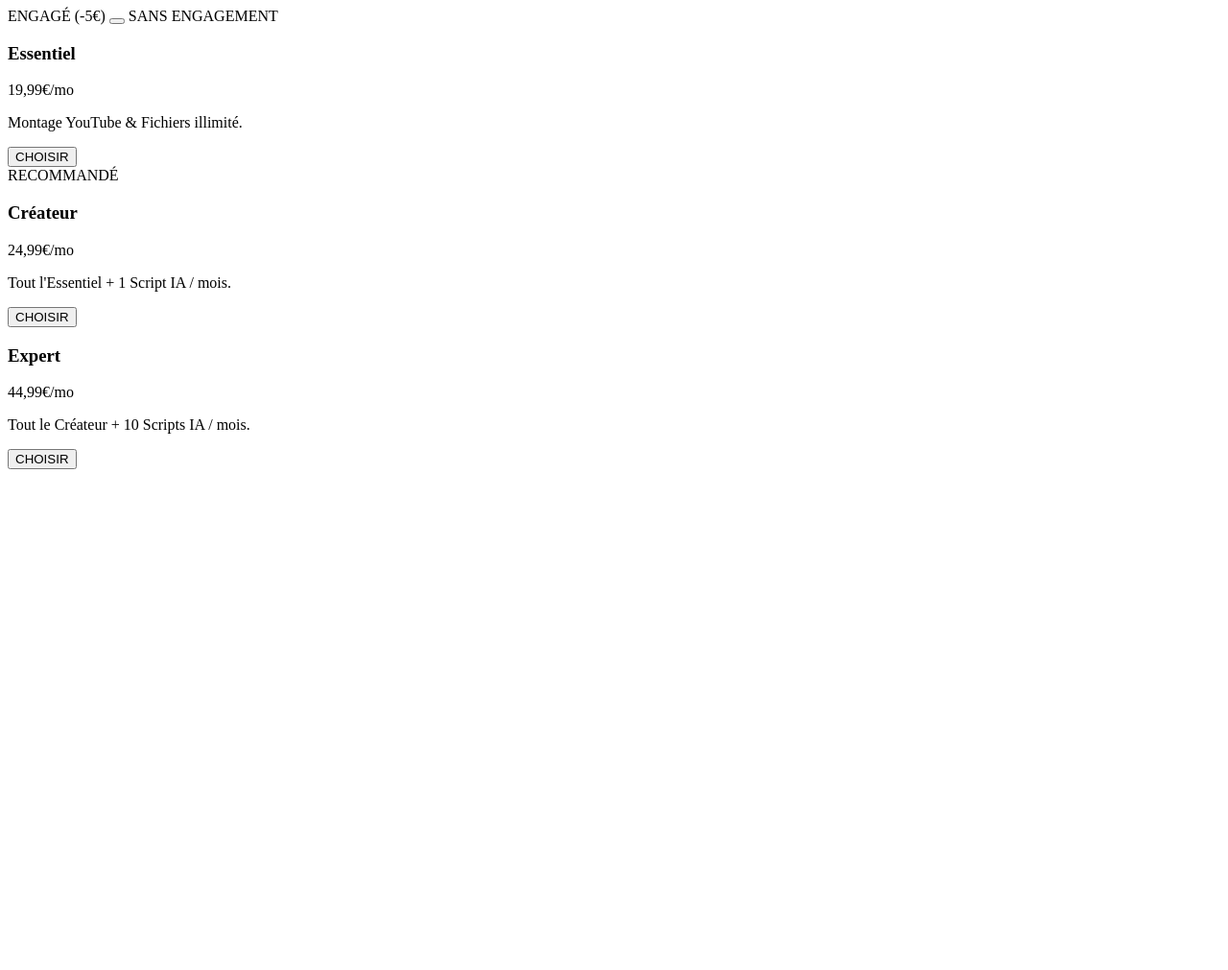
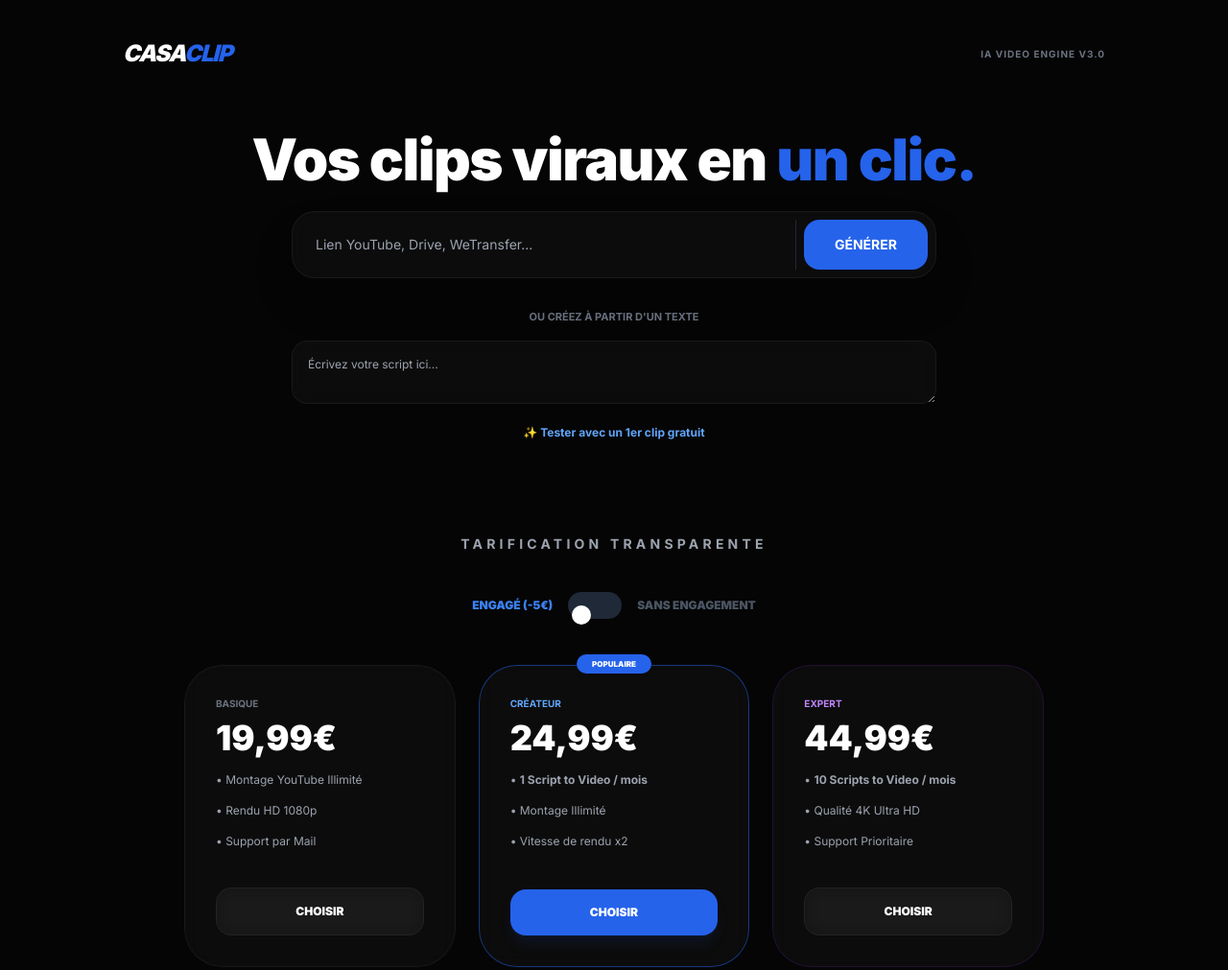
Before and after one commit to Casamarss13/CasaAI, a plain HTML site: page index.html in a window 1280 px wide. Shown: the top 1011 px of the page at 96% size. Before the commit the page ends 800 px from the top, so only its background shows below. Drawn offline with nearby package versions, Linux system fonts and the light colour scheme.

Commit message:
index.html

```diff
--- a/index.html
+++ b/index.html
@@ -1,34 +1,108 @@
-<div class="flex justify-center items-center space-x-4 mb-10">
-    <span id="labelEngage" class="text-xs font-bold text-blue-400">ENGAGÉ (-5€)</span>
-    <button onclick="toggleBilling()" id="toggleBtn" class="w-12 h-6 bg-blue-600 rounded-full relative transition-all">
-        <div id="dot" class="w-4 h-4 bg-white rounded-full absolute left-1 top-1 transition-all"></div>
+<!DOCTYPE html>
+<html lang="fr">
+<head>
+    <meta charset="UTF-8">
+    <meta name="viewport" content="width=device-width, initial-scale=1.0">
+    <title>CasaClip AI | Montage Viral</title>
+    <script src="https://cdn.tailwindcss.com"></script>
+    <link href="https://fonts.googleapis.com/css2?family=Inter:wght@400;700;900&display=swap" rel="stylesheet">
+    <style>
+        body { font-family: 'Inter', sans-serif; background-color: #050505; color: white; }
+        .glass { background: rgba(255, 255, 255, 0.03); backdrop-filter: blur(10px); border: 1px solid rgba(255, 255, 255, 0.05); }
+        .btn-blue { background: #2563eb; transition: all 0.3s; }
+        .btn-blue:hover { background: #1d4ed8; transform: translateY(-2px); }
+        .toggle-dot { transition: all 0.3s ease; }
+    </style>
+</head>
+<body class="p-4 md:p-10">
+
+    <nav class="max-w-5xl mx-auto flex justify-between items-center mb-16">
+        <div class="text-2xl font-black tracking-tighter italic">CASA<span class="text-blue-600">CLIP</span></div>
+        <div class="hidden md:block text-[10px] text-gray-500 font-bold uppercase tracking-widest">IA Video Engine v3.0</div>
+    </nav>
+
+    <main class="max-w-4xl mx-auto">
+
+        <section class="text-center mb-16">
+            <h1 class="text-4xl md:text-6xl font-black mb-6 tracking-tight">Vos clips viraux en <span class="text-blue-600">un clic.</span></h1>
+
+            <div class="glass p-2 rounded-3xl max-w-2xl mx-auto shadow-2xl">
+                <div class="flex flex-col md:flex-row gap-2">
+                    <input type="text" id="mainInput" placeholder="Lien YouTube, Drive, WeTransfer..."
+                           class="flex-1 bg-transparent p-4 outline-none text-sm border-b md:border-b-0 md:border-r border-gray-800">
+                    <button class="btn-blue px-8 py-4 rounded-2xl font-bold text-sm">GÉNÉRER</button>
+                </div>
+            </div>
+
+            <div class="mt-8">
+                <p class="text-[11px] text-gray-500 uppercase font-bold mb-4">Ou créez à partir d'un texte</p>
+                <textarea id="scriptInput" placeholder="Écrivez votre script ici..."
+                          class="w-full max-w-2xl glass rounded-2xl p-4 text-xs outline-none focus:border-blue-600 transition-all"></textarea>
+            </div>
+
+            <button class="mt-4 text-xs text-blue-400 font-bold hover:underline" onclick="alert('Chargement du moteur gratuit...')">
+                ✨ Tester avec un 1er clip gratuit
             </button>
-    <span id="labelLibre" class="text-xs font-bold text-gray-500">SANS ENGAGEMENT</span>
+        </section>
+
+        <section class="mt-24">
+            <h2 class="text-center text-sm font-bold text-gray-400 uppercase tracking-[0.3em] mb-10">Tarification Transparente</h2>
+
+            <div class="flex justify-center items-center gap-4 mb-12">
+                <span id="labelEngage" class="text-xs font-black text-blue-500">ENGAGÉ (-5€)</span>
+                <button onclick="toggleBilling()" class="w-14 h-7 bg-gray-800 rounded-full p-1 relative">
+                    <div id="dot" class="w-5 h-5 bg-white rounded-full absolute left-1 transition-all"></div>
+                </button>
+                <span id="labelLibre" class="text-xs font-black text-gray-600 text-gray-500">SANS ENGAGEMENT</span>
             </div>
 
             <div class="grid grid-cols-1 md:grid-cols-3 gap-6">
-    <div class="p-6 rounded-3xl border border-gray-800 bg-white/5 backdrop-blur-md">
-        <h3 class="text-gray-400 font-bold text-xs uppercase">Essentiel</h3>
-        <div class="text-3xl font-black mt-2"><span class="price-val" data-engage="19.99" data-libre="24.99">19,99</span>€<span class="text-xs text-gray-500">/mo</span></div>
-        <p class="text-[10px] text-gray-500 mt-2">Montage YouTube & Fichiers illimité.</p>
-        <button class="w-full mt-6 bg-white/10 hover:bg-blue-600 py-3 rounded-xl font-bold text-xs transition-all">CHOISIR</button>
+
+                <div class="glass p-8 rounded-[2.5rem] flex flex-col">
+                    <span class="text-[10px] font-bold text-gray-500 uppercase mb-2">Basique</span>
+                    <div class="text-4xl font-black mb-4"><span class="price-val" data-engage="19.99" data-libre="24.99">19,99</span>€</div>
+                    <ul class="text-xs text-gray-400 space-y-4 mb-10 flex-1">
+                        <li>• Montage YouTube Illimité</li>
+                        <li>• Rendu HD 1080p</li>
+                        <li>• Support par Mail</li>
+                    </ul>
+                    <button class="w-full py-4 glass rounded-2xl font-black text-xs hover:bg-white hover:text-black transition">CHOISIR</button>
                 </div>
 
-    <div class="p-6 rounded-3xl border-2 border-blue-600 bg-blue-600/5 backdrop-blur-md relative">
-        <span class="absolute -top-3 left-1/2 -translate-x-1/2 bg-blue-600 text-[8px] px-3 py-1 rounded-full font-bold">RECOMMANDÉ</span>
-        <h3 class="text-blue-400 font-bold text-xs uppercase">Créateur</h3>
-        <div class="text-3xl font-black mt-2"><span class="price-val" data-engage="24.99" data-libre="29.99">24,99</span>€<span class="text-xs text-gray-500">/mo</span></div>
-        <p class="text-[10px] text-gray-500 mt-2">Tout l'Essentiel + 1 Script IA / mois.</p>
-        <button class="w-full mt-6 bg-blue-600 py-3 rounded-xl font-bold text-xs transition-all">CHOISIR</button>
+                <div class="glass p-8 rounded-[2.5rem] flex flex-col border-blue-600/50 relative">
+                    <div class="absolute -top-3 left-1/2 -translate-x-1/2 bg-blue-600 text-[8px] font-black px-4 py-1 rounded-full uppercase">Populaire</div>
+                    <span class="text-[10px] font-bold text-blue-400 uppercase mb-2">Créateur</span>
+                    <div class="text-4xl font-black mb-4"><span class="price-val" data-engage="24.99" data-libre="29.99">24,99</span>€</div>
+                    <ul class="text-xs text-gray-400 space-y-4 mb-10 flex-1">
+                        <li>• <b>1 Script to Video / mois</b></li>
+                        <li>• Montage Illimité</li>
+                        <li>• Vitesse de rendu x2</li>
+                    </ul>
+                    <button class="w-full py-4 btn-blue rounded-2xl font-black text-xs shadow-lg shadow-blue-900/20">CHOISIR</button>
                 </div>
 
-    <div class="p-6 rounded-3xl border border-purple-900 bg-purple-900/10 backdrop-blur-md">
-        <h3 class="text-purple-400 font-bold text-xs uppercase">Expert</h3>
-        <div class="text-3xl font-black mt-2"><span class="price-val" data-engage="44.99" data-libre="49.99">44,99</span>€<span class="text-xs text-gray-500">/mo</span></div>
-        <p class="text-[10px] text-gray-500 mt-2">Tout le Créateur + 10 Scripts IA / mois.</p>
-        <button class="w-full mt-6 bg-purple-600 py-3 rounded-xl font-bold text-xs transition-all">CHOISIR</button>
+                <div class="glass p-8 rounded-[2.5rem] flex flex-col border-purple-900/30">
+                    <span class="text-[10px] font-bold text-purple-400 uppercase mb-2">Expert</span>
+                    <div class="text-4xl font-black mb-4"><span class="price-val" data-engage="44.99" data-libre="49.99">44,99</span>€</div>
+                    <ul class="text-xs text-gray-400 space-y-4 mb-10 flex-1">
+                        <li>• <b>10 Scripts to Video / mois</b></li>
+                        <li>• Qualité 4K Ultra HD</li>
+                        <li>• Support Prioritaire</li>
+                    </ul>
+                    <button class="w-full py-4 glass rounded-2xl font-black text-xs hover:bg-purple-900 transition">CHOISIR</button>
                 </div>
+
             </div>
+        </section>
+
+        <footer class="mt-32 pb-10 text-center border-t border-gray-900 pt-10">
+            <p class="text-[10px] text-gray-600 leading-loose max-w-lg mx-auto">
+                CasaClip respecte votre vie privée. Vos fichiers personnels ne sont jamais stockés après traitement.
+                En rejoignant les 100 premiers membres, vous soutenez un projet indépendant.
+            </p>
+        </footer>
+
+    </main>
 
     <script>
         let isEngaged = true;
@@ -36,15 +110,17 @@ function toggleBilling() {
             isEngaged = !isEngaged;
             const dot = document.getElementById('dot');
             const prices = document.querySelectorAll('.price-val');
+            const labelEngage = document.getElementById('labelEngage');
+            const labelLibre = document.getElementById('labelLibre');
 
             if(!isEngaged) {
-        dot.style.left = '28px';
-        document.getElementById('labelEngage').classList.replace('text-blue-400', 'text-gray-500');
-        document.getElementById('labelLibre').classList.replace('text-gray-500', 'text-blue-400');
+                dot.style.transform = 'translateX(24px)';
+                labelEngage.className = 'text-xs font-black text-gray-600';
+                labelLibre.className = 'text-xs font-black text-blue-500';
             } else {
-        dot.style.left = '4px';
-        document.getElementById('labelLibre').classList.replace('text-blue-400', 'text-gray-500');
-        document.getElementById('labelEngage').classList.replace('text-gray-500', 'text-blue-400');
+                dot.style.transform = 'translateX(0px)';
+                labelLibre.className = 'text-xs font-black text-gray-600';
+                labelEngage.className = 'text-xs font-black text-blue-500';
             }
 
             prices.forEach(p => {
@@ -52,3 +128,5 @@ function toggleBilling() {
             });
         }
     </script>
+</body>
+</html>
```
Lines whose indentation alone changed are shown as unchanged.
